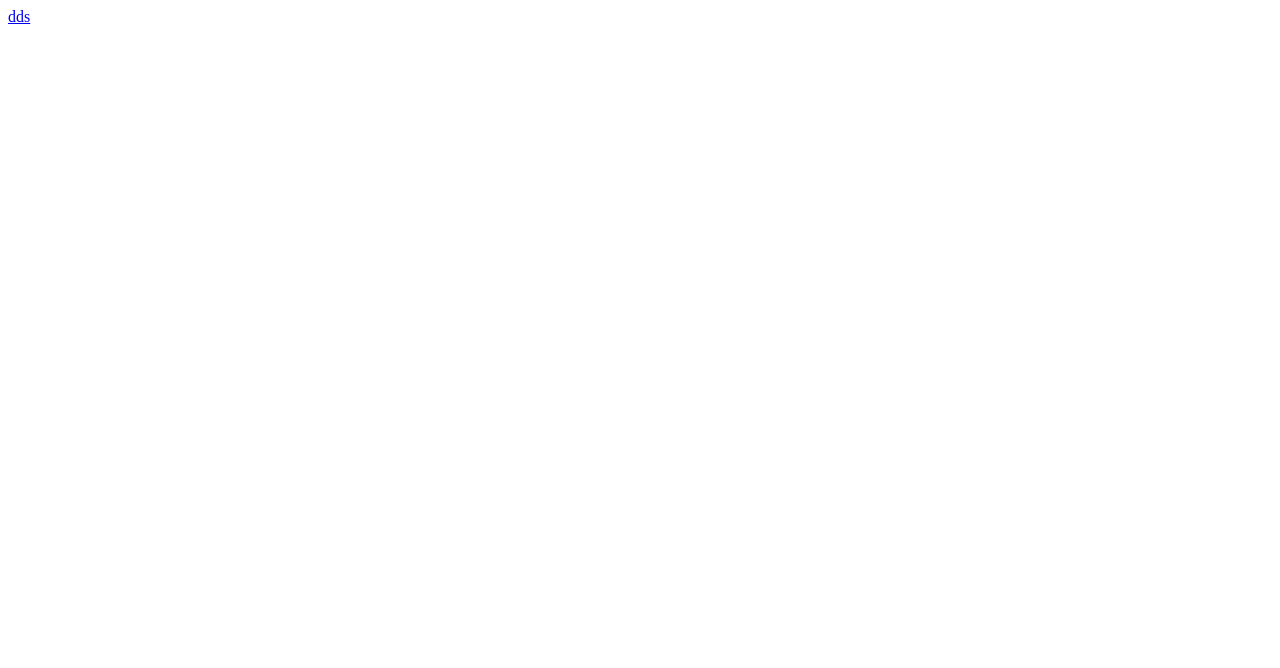
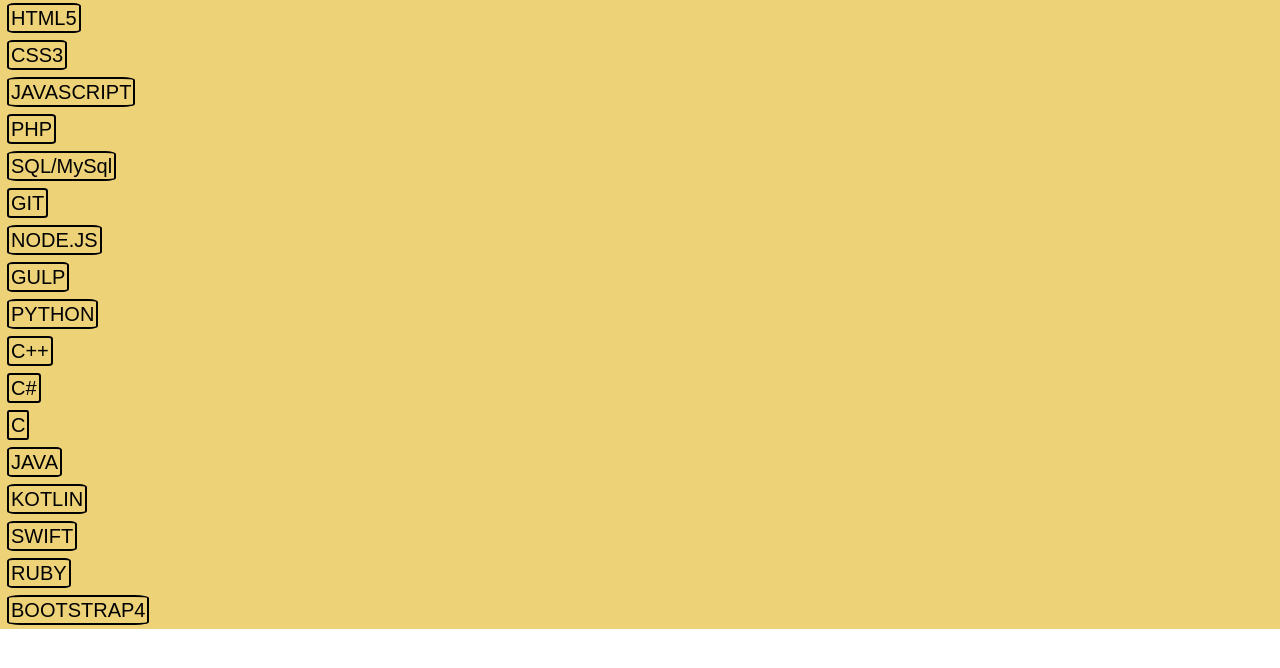
Before and after one commit to BlackDiamond2006/DavidBook, a plain HTML site: page index.html in a window 1280 px wide. Drawn offline with Linux system fonts and the light colour scheme.

Commit message:
index.html готов

```diff
--- a/index.html
+++ b/index.html
@@ -3,9 +3,34 @@
 <head>
     <meta charset="UTF-8">
     <meta name="viewport" content="width=device-width, initial-scale=1.0">
-    <title>Document</title>
+    <link rel="stylesheet" href="master.css">
+    <title>Библиотека книг Дэвида</title>
 </head>
 <body>
-    <a href="pdf/progit_vk_com_webtackles.pdf">dds</a>
+    <!-- Список книг для разных технологий -->
+    <section class="s1">
+        <div class="s1_div">
+        <ul>
+            <li><a href="" class="link_s1">HTML5</a></li>
+            <li><a href="" class="link_s1">CSS3</a></li>
+            <li><a href="" class="link_s1">JAVASCRIPT</a></li>
+            <li><a href="" class="link_s1">PHP</a></li>
+            <li><a href="" class="link_s1">SQL/MySql</a></li>
+            <li><a href="" class="link_s1">GIT</a></li>
+            <li><a href="" class="link_s1">NODE.JS</a></li>
+            <li><a href="" class="link_s1">GULP</a></li>
+            <li><a href="" class="link_s1">PYTHON</a></li>
+            <li><a href="" class="link_s1">C++</a></li>
+            <li><a href="" class="link_s1">C#</a></li>
+            <li><a href="" class="link_s1">C</a></li>
+            <li><a href="" class="link_s1">JAVA</a></li>
+            <li><a href="" class="link_s1">KOTLIN</a></li>
+            <li><a href="" class="link_s1">SWIFT</a></li>
+            <li><a href="" class="link_s1">RUBY</a></li>
+            <li><a href="" class="link_s1">BOOTSTRAP4</a></li>
+        </ul>
+    </div>
+    </section>
+    <!-- Список книг для разных технологий -->
 </body>
 </html>
--- a/master.sass
+++ b/master.sass
@@ -0,0 +1,22 @@
+*
+    margin: 0
+    padding: 0
+    box-sizing: border-box
+.s1
+    background-color: #eed278
+    &_div
+
+.s1 ul
+
+.s1 li
+    padding: 7px
+.link_s1
+    text-decoration: none
+    color: black
+    font-family: sans-serif
+    font-size: 20px
+    border: 2px solid black
+    border-radius: 10%
+    padding: 2px
+    &:hover
+        background-color: #fff
```
Also changed, not shown: master.css, 1 other file.
